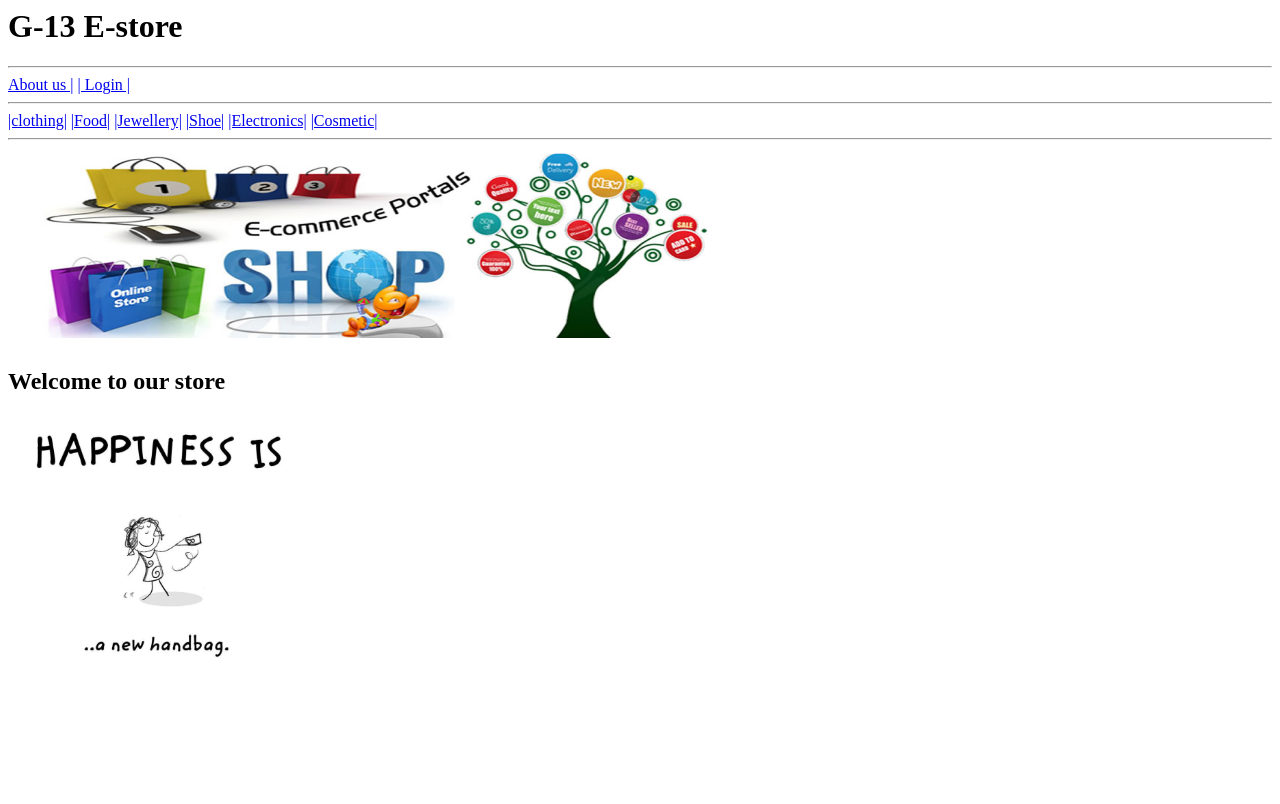
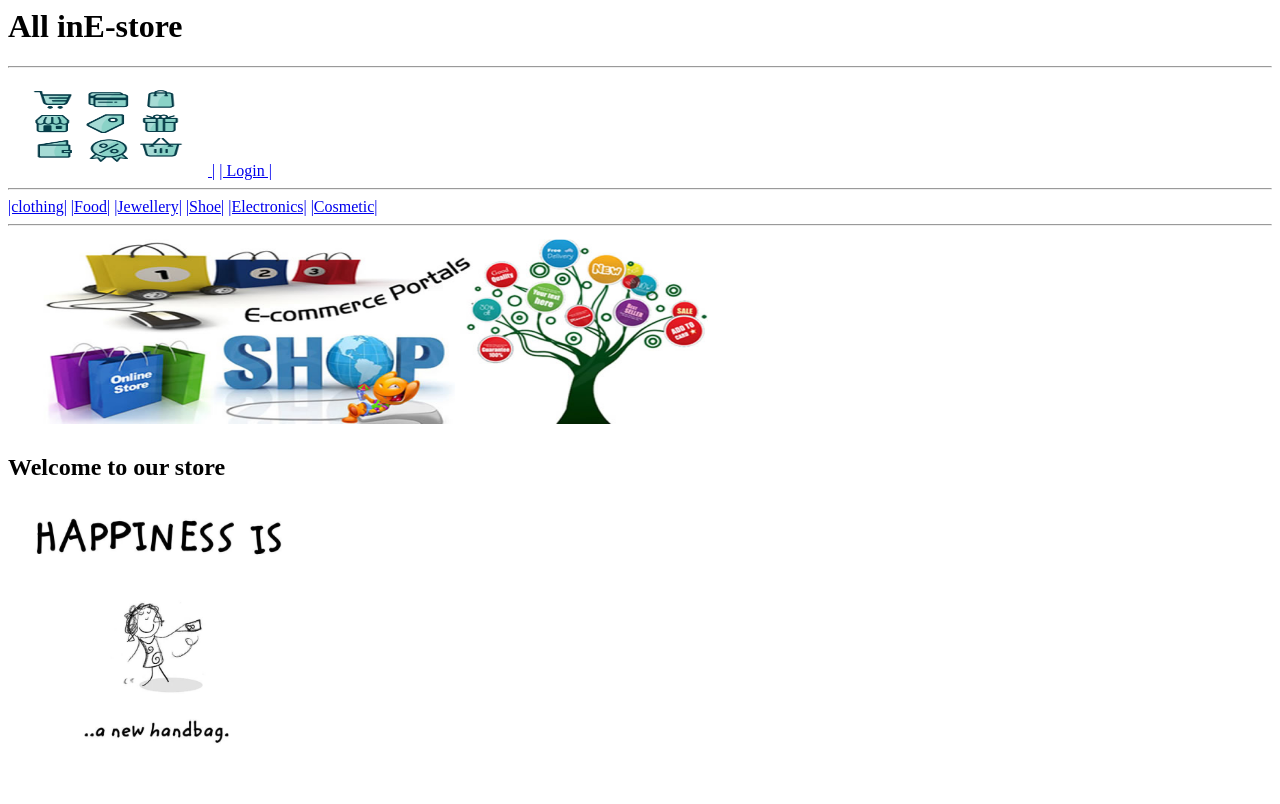
Before and after one commit to Neha-1118/G-13-ICP10-project-1, a plain HTML site: page home.html in a window 1280 px wide. Drawn offline with Linux system fonts and the light colour scheme.

Commit message:
home page modified

```diff
--- a/home.html
+++ b/home.html
@@ -3,8 +3,8 @@
     <title>group project 1</title>
 </head>
 <body>
-    <h1>G-13 E-store</h1><hr>
-    <a href="aboutus.html">About us |</a>
+    <h1>All inE-store</h1><hr>
+    <a href="pages\aboutus.html"><img src="images\ONTWNE0.jpg" height="100px" width="200px"/>  |</a>
     <a href="login.html">| Login |</a><hr>
     <a href="clothing.html">|clothing|</a>
     <a href="foods.html">|Food|</a>
```
Also changed, not shown: pages/aboutus.html (+2 -2 lines).
